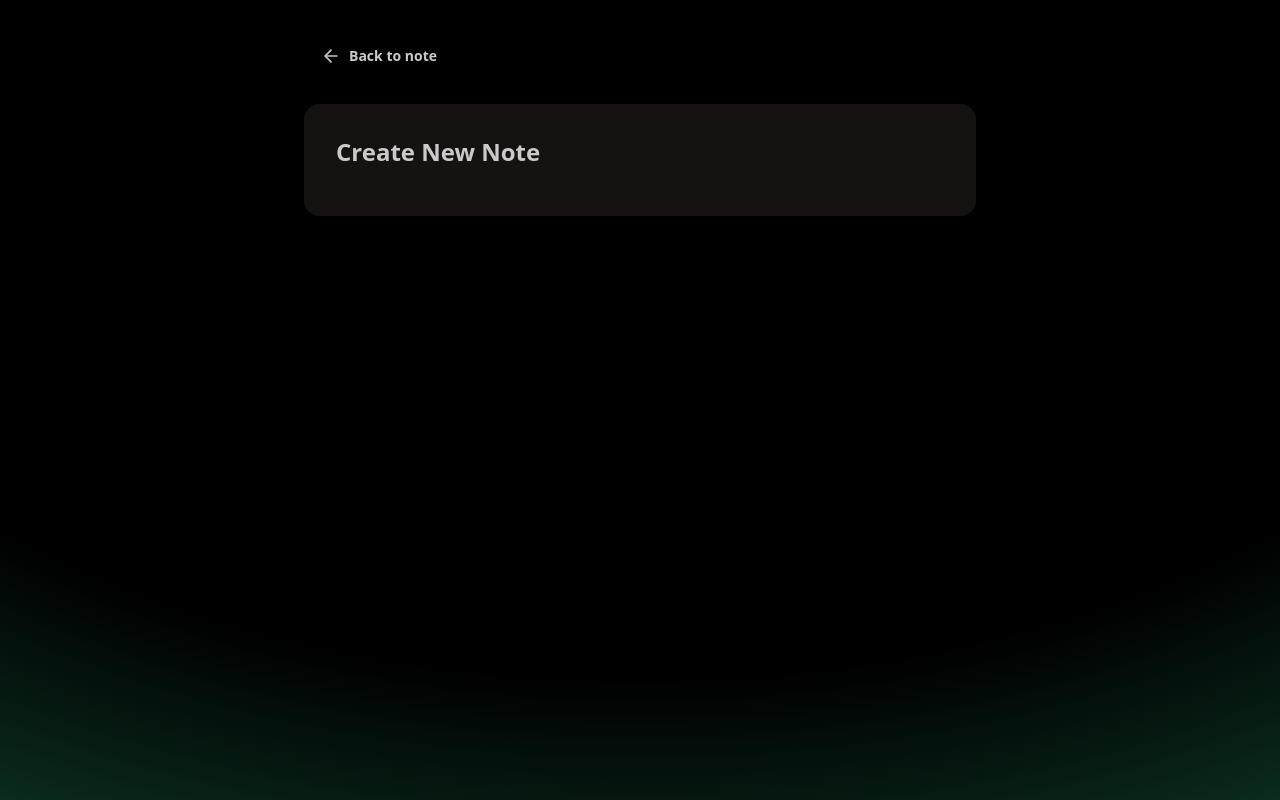
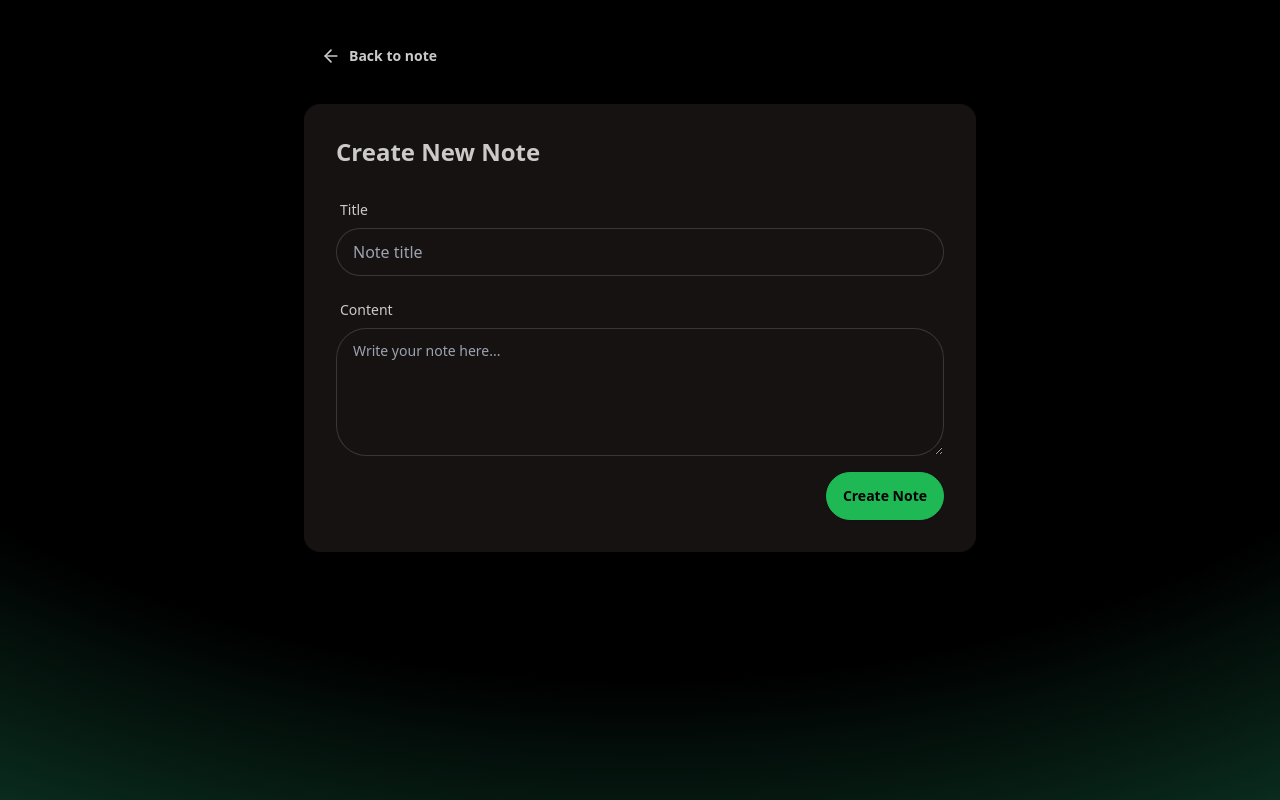
Before and after one commit to Harshkg002/NoteDmak, a React app in the folder Frontend/: page /create in a window 1280 px wide. Built offline with nearby package versions, Linux system fonts and the light colour scheme; the HTML template or start-up script is replaced by a standard one.

Commit message:
completed CreateNote Page add ui improv like capitalize first letter of title adding a timeout when rate limited

```diff
--- a/Frontend/src/Pages/CreateNotePage.jsx
+++ b/Frontend/src/Pages/CreateNotePage.jsx
@@ -1,14 +1,51 @@
+import axios from 'axios';
 import { ArrowLeftIcon } from 'lucide-react';
 import React, { useState } from 'react'
-import { Link } from 'react-router';
+import toast from 'react-hot-toast';
+import { Link, useNavigate } from 'react-router';
+
 
 const CreateNotePage = () => {
   const [title,setTitle]= useState("");
   const [content,setContent]=useState("");
-  const [Loading,isLoading] = useState(false);
+  const navigate = useNavigate();
+  const [Loading,setLoading] = useState(false);
+  const [rateLimited, setRateLimited] = useState(false);
 
-  const handleSubmit = () =>{
+  const handleSubmit = async(e) =>{
+    e.preventDefault();
+    if(!title.trim() || !content.trim()){
+      setRateLimited(true);
+      toast.error("All field are required!!");
+      setTimeout(() => {
+          setRateLimited(false);
+          }, 4000);
+      return;
+    }
+    setLoading(true)
+    try {
+      const tit=title.replace(/^./, char => char.toUpperCase());
+      await axios.post("http://localhost:5001/notes",{title:tit,content});
+      toast.success("Note created successfully. :)")
+      setTitle("");
+      setContent("");
+      //navigate("/")
+    } catch (error) {
+      console.log(error.message);
+      if(error.response?.status === 429){
+        setRateLimited(true);
+          toast.error("Wait for this toast to disappear before trying again",{
+            duration:4000,
+            icon:"💀"
+          })
+          setTimeout(() => {
+          setRateLimited(false);
+          }, 4000);
+        }else{
+          toast.error("Failed to create Note. :(");
+        }
 
+    } finally{ setLoading(false)}
   }
   return (
     <div className='min-h-screen '>
@@ -21,6 +58,36 @@ const CreateNotePage = () => {
           <div className='card bg-base-100'>
             <div className='card-body'>
               <h2 className='card-title text-2xl mb-4'>Create New Note</h2>
+              <form onSubmit={handleSubmit}>
+                <div className='form-control mb-4'>
+                  <label className="label">
+                    <span className='label-text'>Title</span>
+                  </label>
+                  <input type="text"
+                    placeholder='Note title'
+                    className='input input-bordered'
+                    value={title}
+                    onChange={(e)=>setTitle(e.target.value)} />
+                </div>
+
+                <div className='form-control mb-4'>
+                  <label className="label">
+                    <span className='label-text'>Content</span>
+                  </label>
+                  <textarea
+                    placeholder='Write your note here...'
+                    className='textarea textarea-bordered h-32'
+                    value={content}
+                    onChange={(e)=>setContent(e.target.value)} />
+                </div>
+
+                <div className="card-actions justify-end">
+                  <button type='submit' className='btn btn-primary' disabled={Loading||rateLimited}>
+                    {Loading? "Creating...": rateLimited
+                    ? "Rate Limited": "Create Note"}
+                  </button>
+                </div>
+              </form>
             </div>
           </div>
         </div>
```
